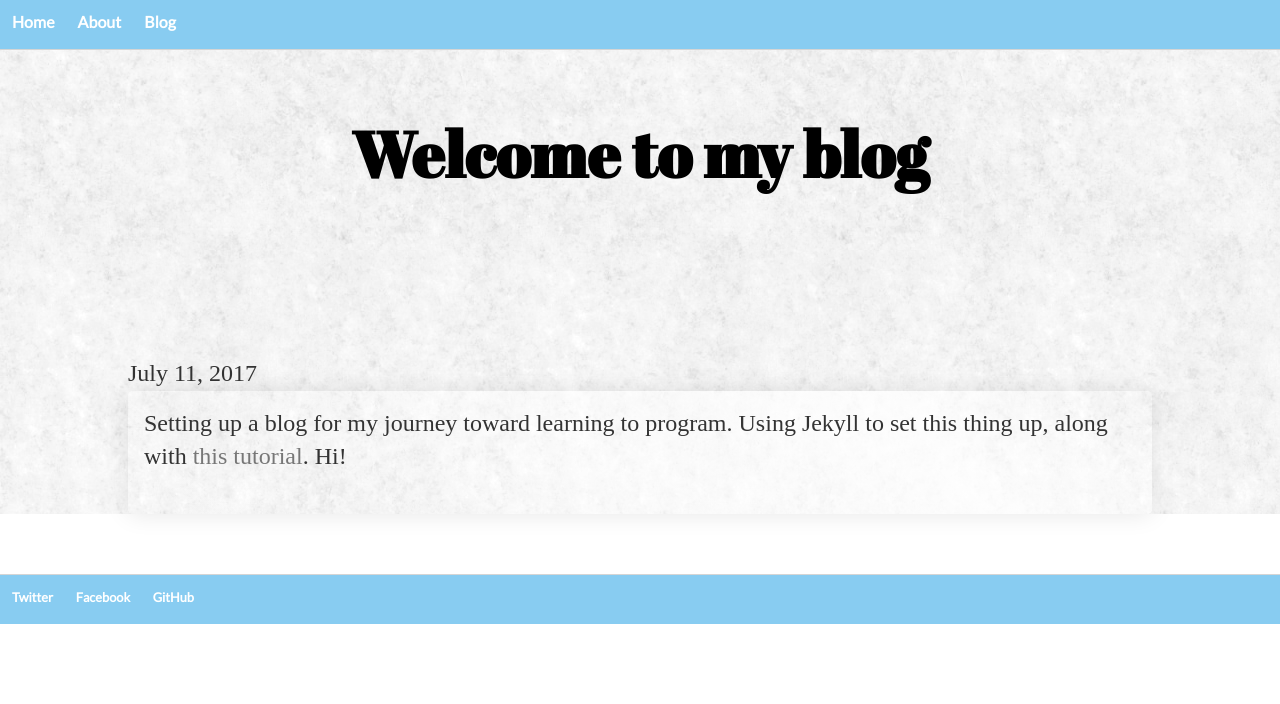
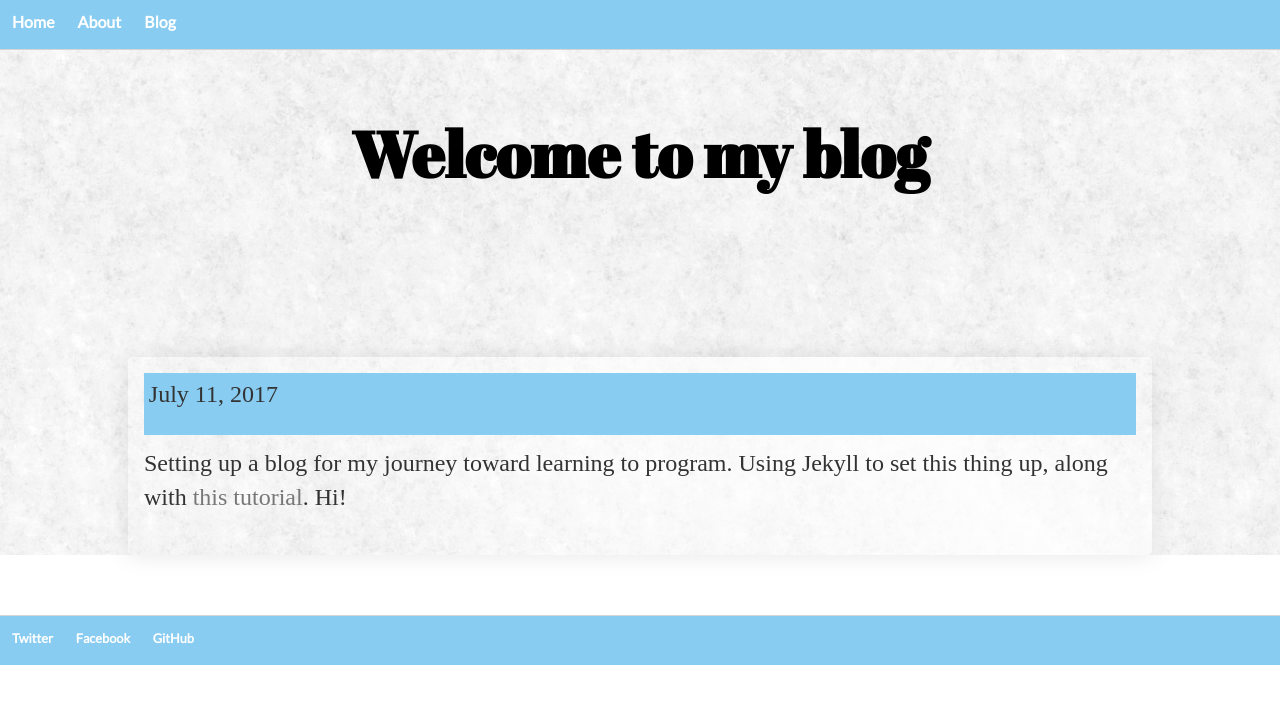
Before and after one commit to morrisa-n/morrisa-n.github.io, a Jekyll site: the page built from _posts/2017-07-11-welcome-to-my-blog.md, in a window 1280 px wide. Shown: the top 704 px of the page. Built offline with Jekyll 4.4.1, drawn with Linux system fonts in a browser that asks for light colours.

Commit message:
CSS Changes

```diff
--- a/_layouts/post.html
+++ b/_layouts/post.html
@@ -1,10 +1,11 @@
 ---
 layout: default
 ---
+
 <h1 class="title-blurb">{{ page.title }}</h1>
-<p class="meta">{{ page.date | date: "%B %-d, %Y" }}</p>
+<div class="segment"><p class="meta title">{{ page.date | date: "%B %-d, %Y" }}</p>
 
-<div class="segment"><div class="post">
+<div class="post">
   {{ content }}
 </div>
 </div>
```
